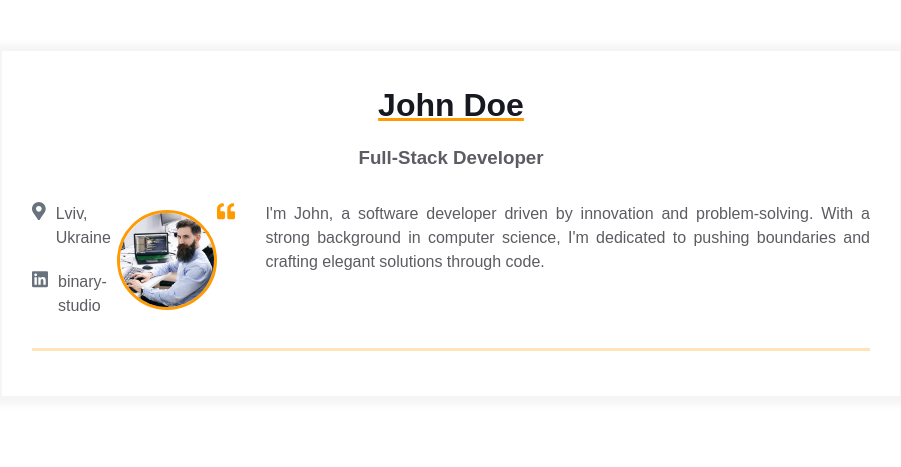
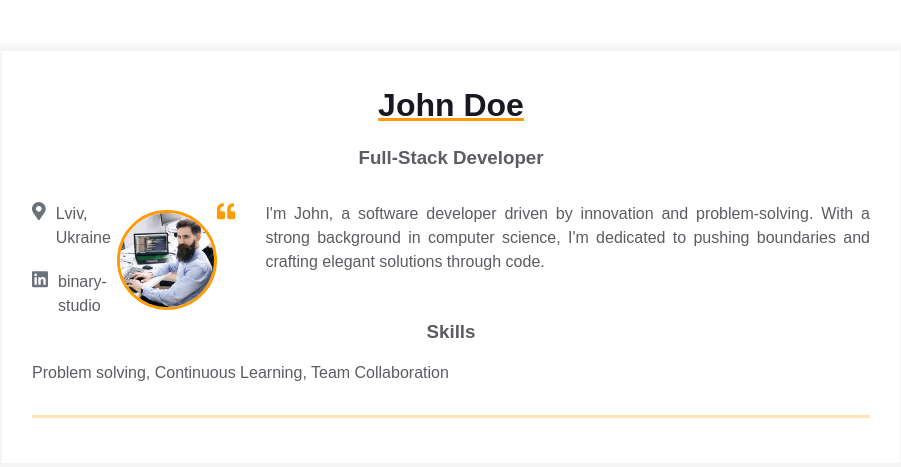
Before and after one commit to esteban-coder/homepage, a plain HTML site: page index.html in a window 1280 px wide. Shown: the whole page, without its empty margins (189-1090 px from the left). Drawn offline with Linux system fonts and the light colour scheme.

Commit message:
skills added

```diff
--- a/index.html
+++ b/index.html
@@ -71,6 +71,10 @@
                       solutions through code.</p>
                   </div>
               </div>
+              <div class="skills">
+                <h3 class="skills__header">Skills</h3>
+                <p class="skills__text">Problem solving, Continuous Learning, Team Collaboration</p>
+              </div>
             </div>
           </div>
         </div>
```
